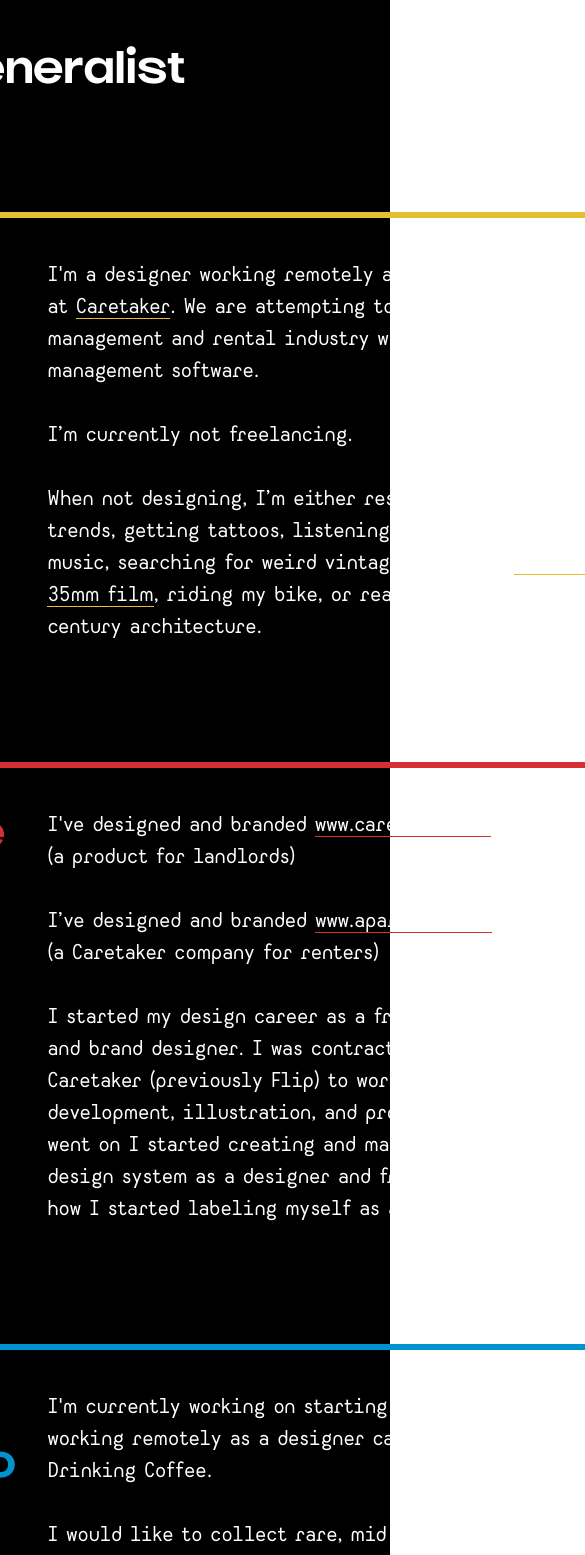
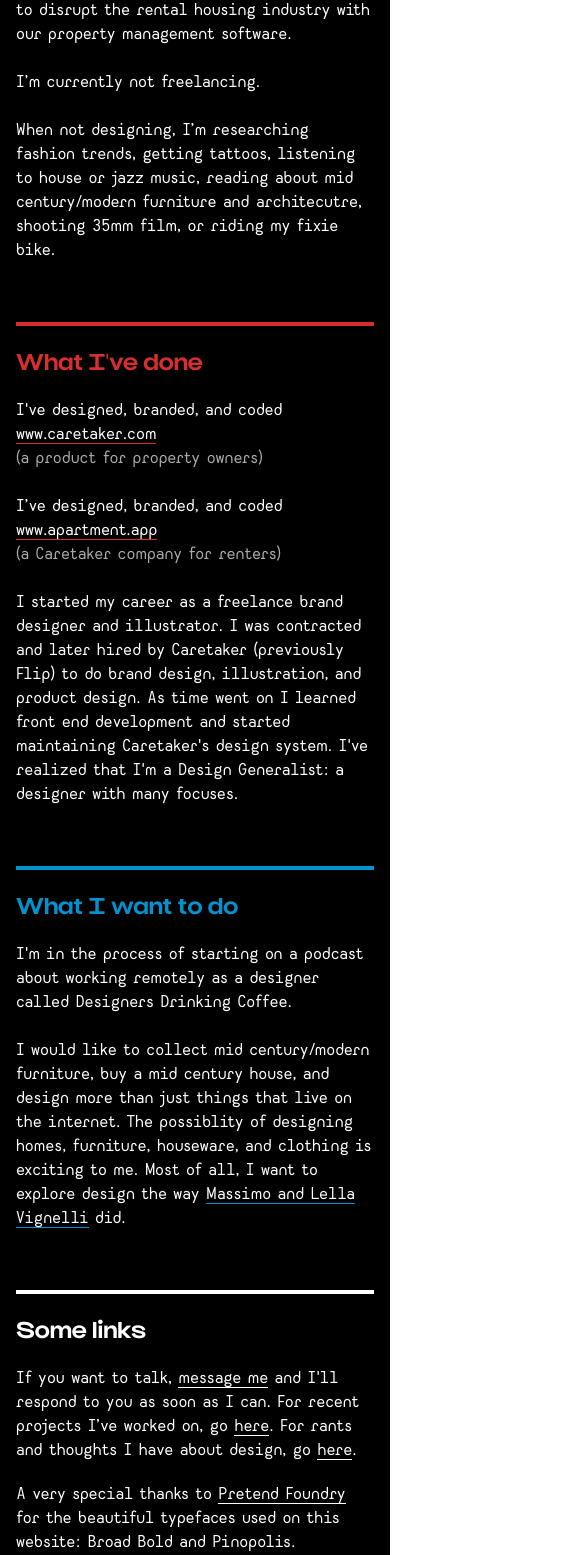
Before and after one commit to jonhargreaves/personal-site, a React (Create React App) app: page / in a window 390 px wide. Shown: the part 422-1977 px from the top of the page, 585 px wide, since content can reach past the window. Built offline with nearby package versions, Linux system fonts and the light colour scheme.

Commit message:
Mobile view works well.

```diff
--- a/src/App.css
+++ b/src/App.css
@@ -12,7 +12,8 @@
   display: flex;
   flex-direction: column;
   height: 100%;
-  padding: 80px 0;
+  overflow-x: hidden;
+  padding: 80px 16px;
   width: 1000px;
 }
 
@@ -135,3 +136,69 @@ p {
   margin: 0;
   white-space: pre-line;
 }
+
+span {
+  color: #AAA;
+}
+
+@media (max-width: 1000px) {
+  .app-wrapper {
+    padding: 40px 16px;
+  }
+
+  .app-section__vertical-spacing {
+    height: 20px;
+  }
+
+  .app-section__horizontal-spacing {
+    height: 20px;
+    width: 0;
+  }
+
+  .app-section__row {
+    flex-direction: column;
+  }
+
+  .app-section__white-divider,
+  .app-section__yellow-divider,
+  .app-section__red-divider,
+  .app-section__blue-divider {
+    height: 4px;
+  }
+
+  .app-section__white-heading,
+  .app-section__yellow-heading,
+  .app-section__red-heading,
+  .app-section__blue-heading {
+    margin-bottom: 20px;
+    width: 100%;
+  }
+
+  h1 {
+    font-size: 40px;
+    line-height: 40px;
+  }
+
+  h2 {
+    font-size: 28px;
+    line-height: 40px;
+  }
+
+  h3 {
+    font-size: 20px;
+    line-height: 32px;
+  }
+
+  p {
+    font-size: 16px;
+    line-height: 24px;
+  }
+
+  .app-section__medium-text-column {
+    width: 100%;
+  }
+
+  .app-section__small-text-column {
+    width: 100%;
+  }
+}
--- a/src/App.tsx
+++ b/src/App.tsx
@@ -1,4 +1,3 @@
-// import logo from './logo.svg';
 import './App.css';
 
 function App() {
@@ -34,13 +33,13 @@ function App() {
           </div>
           <div className="app-section__medium-text-column">
             <p>
-              I'm a designer working remotely as the Head of Design at <a href="https://caretaker.com/" className="app-section__yellow-link">Caretaker</a>. We are attempting to disrupt the property management and rental industry with our property management software.
+              I'm currently working remotely as the Head of Design at <a href="https://caretaker.com/" className="app-section__yellow-link">Caretaker</a>. We are attempting to disrupt the rental housing industry with our property management software.
               <br />
               <br />
               I’m currently not freelancing.
               <br />
               <br />
-              When not designing, I’m either researching fashion trends, getting tattoos, listening to house or jazz music, searching for weird vintage furniture, <a href="https://www.instagram.com/jonhargreaves.film/?hl=en" className="app-section__yellow-link">shooting 35mm film</a>, riding my bike, or reading about mid century architecture.
+              When not designing, I’m researching fashion trends, getting tattoos, listening to house or jazz music, reading about mid century/modern furniture and architecutre, shooting 35mm film, or riding my fixie bike.
             </p>
           </div>
         </div>
@@ -58,16 +57,16 @@ function App() {
           </div>
           <div className="app-section__medium-text-column">
             <p>
-              I've designed and branded <a href="https://caretaker.com/" className="app-section__red-link">www.caretaker.com</a><br />
-              (a product for landlords)
+              I've designed, branded, and coded <a href="https://caretaker.com/" className="app-section__red-link">www.caretaker.com</a><br />
+              <span>(a product for property owners)</span>
               <br />
               <br />
-              I’ve designed and branded <a href="https://apartment.app/" className="app-section__red-link">www.apartment.app</a><br />
-              (a Caretaker company for renters)
+              I’ve designed, branded, and coded <a href="https://apartment.app/" className="app-section__red-link">www.apartment.app</a><br />
+              <span>(a Caretaker company for renters)</span>
               <br />
               <br />
-              I started my design career as a freelance illustrator and brand designer. I was contracted and hired by Caretaker (previously Flip) to work on brand development, illustration, and product design.
-              As time went on I started creating and maintaining Caretaker's design system as a designer and front end dev. That's how I started labeling myself as a Design Generalist.
+              I started my career as a freelance brand designer and illustrator. I was contracted and later hired by Caretaker (previously Flip) to do brand design, illustration, and product design.
+              As time went on I learned front end development and started maintaining Caretaker's design system. I've realized that I'm a Design Generalist: a designer with many focuses.
             </p>
           </div>
         </div>
@@ -85,11 +84,11 @@ function App() {
           </div>
           <div className="app-section__medium-text-column">
             <p>
-              I'm currently working on starting a podcast about working remotely as a designer called Designers Drinking Coffee.
+              I'm in the process of starting on a podcast about working remotely as a designer called Designers Drinking Coffee.
               <br />
               <br />
-              I would like to collect rare, mid century/modern furniture, buy a mid century house, and design more than just things that live on the internet. The possiblity of designing homes, furniture, houseware, and clothing excites me.
-              Most of all, I would like to explore design the way <a href="https://www.rit.edu/vignellicenter/vignelli-legacy" className="app-section__blue-link">Massimo and Lella Vignelli</a> did.
+              I would like to collect mid century/modern furniture, buy a mid century house, and design more than just things that live on the internet. The possiblity of designing homes, furniture, houseware, and clothing is exciting to me.
+              Most of all, I want to explore design the way <a href="https://www.rit.edu/vignellicenter/vignelli-legacy" className="app-section__blue-link">Massimo and Lella Vignelli</a> did.
               </p>
           </div>
         </div>
@@ -108,15 +107,14 @@ function App() {
           <div className="app-section__small-text-column">
             <p>
               If you want to talk, <a href="mailto:jhargreavesdesigns@gmail.com" className="app-section__white-link">message me</a> and I'll respond to you as soon as I can.
-              <br />
-              <br />
-              For projects I’m working on, go <a href="https://www.instagram.com/jonhargreaves/?hl=en" className="app-section__white-link">here</a>. For thoughts and rants I have, go <a href="https://twitter.com/shml_onathan?lang=en" className="app-section__white-link">here</a>.
+              For recent projects I’ve worked on, go <a href="https://www.instagram.com/jonhargreaves/?hl=en" className="app-section__white-link">here</a>.
+              For rants and thoughts I have about design, go <a href="https://twitter.com/shml_onathan?lang=en" className="app-section__white-link">here</a>.
             </p>
           </div>
           <div className="app-section__horizontal-spacing" />
           <div className="app-section__small-text-column">
             <p>
-              A very special thanks to <a href="https://pretendfoundry.com/" className="app-section__white-link">Pretend Foundry</a> for the beautiful typefaces used on this site: Broad Bold and Pinopolis.
+              A very special thanks to <a href="https://pretendfoundry.com/" className="app-section__white-link">Pretend Foundry</a> for the beautiful typefaces used on this website: Broad Bold and Pinopolis.
             </p>
           </div>
         </div>
@@ -133,7 +131,7 @@ function App() {
         <div className="app-section__vertical-spacing" />
         <div className="app-section__vertical-spacing" />
         <div className="app-section__vertical-spacing" />
-        <p>Site designed and coded by Jon Hargeaves © 2021</p>
+        <p>Designed and coded by Jon Hargeaves © 2021</p>
       </div>
     </div>
   );
```
